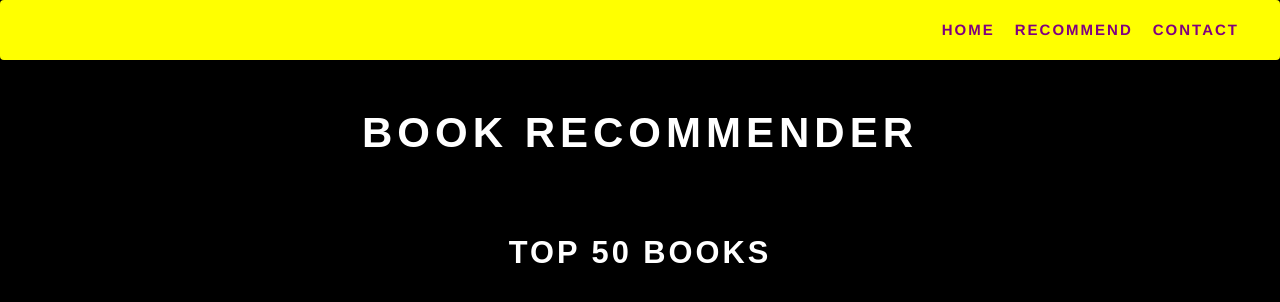
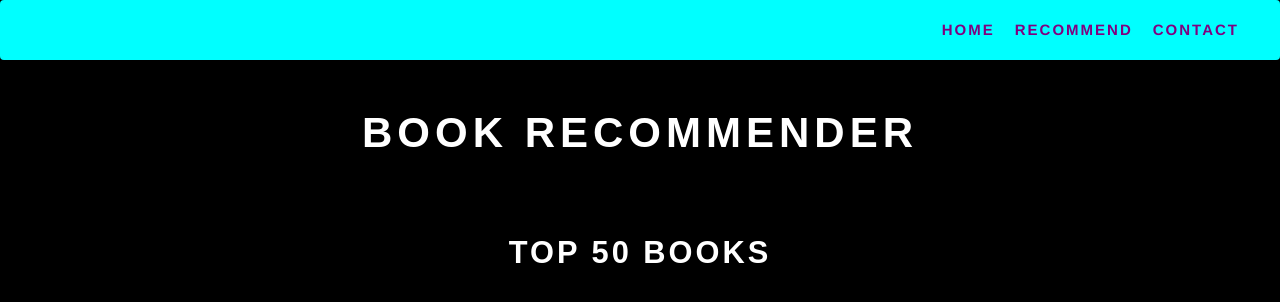
Before and after one commit to theabinashpanda/MinorProject_Btech, a Flask app: page / in a window 1280 px wide. Shown: the top 302 px of the page. Run offline with Flask 3, Linux system fonts and the light colour scheme; parts of the project's set-up code (start-up, migrations or seed data) failed here and were passed over; some libraries are stand-ins or nearby versions.

Commit message:
--Minor Changes--

```diff
--- a/templates/Abinash.html
+++ b/templates/Abinash.html
@@ -11,6 +11,10 @@
 
     <link rel="icon" href="https://github.com/theabinashpanda/MinorProject_Btech/blob/main/templates/PPs/Abinash.JPG?raw=true" type="image/x-icon" />
     <!-- <link rel="stylesheet" href="css\extrastyle.css"> -->
+    <link
+      rel="stylesheet"
+      href="https://cdnjs.cloudflare.com/ajax/libs/font-awesome/6.0.0/css/all.min.css"
+    />
     <link rel="stylesheet" href="{{ url_for('static', filename='extrastyle.css') }}">
     <link
       rel="stylesheet"
--- a/templates/contact.html
+++ b/templates/contact.html
@@ -5,6 +5,10 @@
     <title>Book Recommendation System</title>
   <!-- Latest compiled and minified CSS -->
 <link rel="stylesheet" href="https://maxcdn.bootstrapcdn.com/bootstrap/3.3.7/css/bootstrap.min.css" integrity="sha384-BVYiiSIFeK1dGmJRAkycuHAHRg32OmUcww7on3RYdg4Va+PmSTsz/K68vbdEjh4u" crossorigin="anonymous">
+<!-- <link
+      rel="stylesheet"
+      href="https://cdnjs.cloudflare.com/ajax/libs/font-awesome/6.0.0/css/all.min.css"
+    /> -->
 
 </head>
 <style>
@@ -18,7 +22,7 @@
     <style>
       /* Add styling for navigation bar */
       .navbar {
-          background-color: yellow;
+          background-color: cyan;
           height: 60px;
           display: flex;
           align-items: center;
--- a/templates/index.html
+++ b/templates/index.html
@@ -18,7 +18,7 @@
     <style>
       /* Add styling for navigation bar */
       .navbar {
-          background-color: yellow;
+          background-color: cyan;
           height: 60px;
           display: flex;
           align-items: center;
--- a/templates/recommend.html
+++ b/templates/recommend.html
@@ -18,7 +18,7 @@
     <style>
       /* Add styling for navigation bar */
       .navbar {
-          background-color: yellow;
+          background-color: cyan;
           height: 60px;
           display: flex;
           align-items: center;
```
